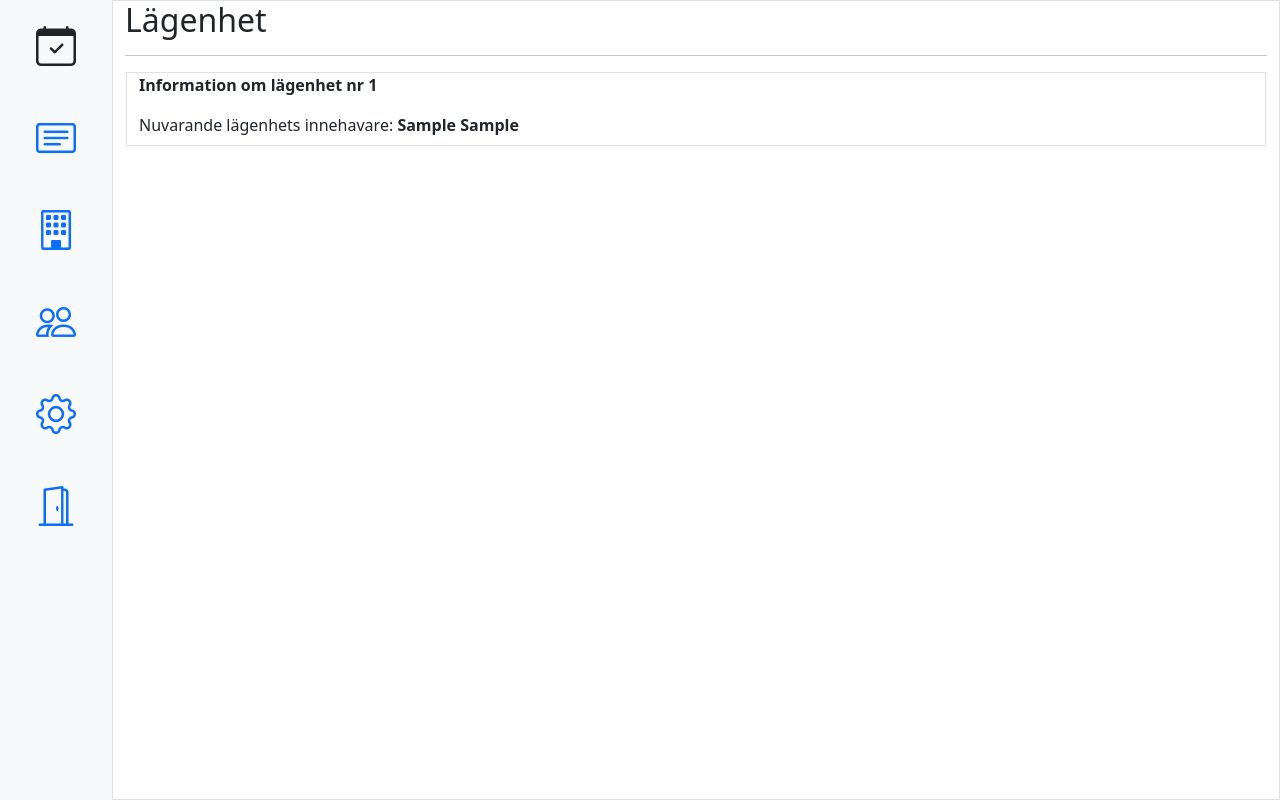
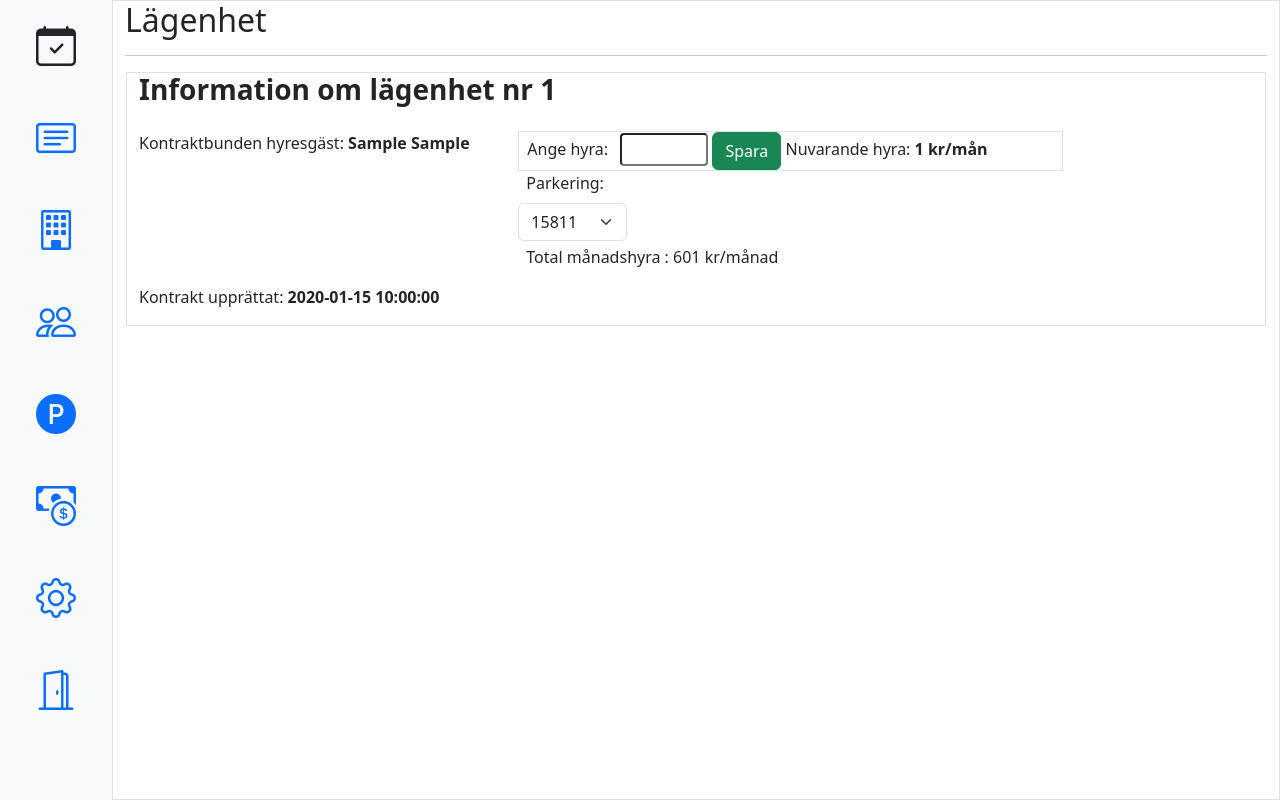
Before and after one commit to aselborn/tidlog, a PHP site: page /lghinfo.php in a window 1280 px wide. Run offline with PHP 8.4, Linux system fonts and the light colour scheme; a user stored in the database is signed in; data comes from the database, SQL or seed files in the repository; both versions use the stored data as it was after the commit; tables that the repository leaves empty hold one stand-in row (values such as "Sample post").

Commit message:
parkering.

```diff
--- a/code/dbmanager.php
+++ b/code/dbmanager.php
@@ -121,6 +121,30 @@
 
             $row = $result->fetch_column();
             return $row;
+        }
+
+        public function add_hyra($lagenhetNo, $hyra, $parkering){
+            $val = 0;
+
+            if ($parkering == 0){
+                $sql = "UPDATE tidlog_lagenhet SET hyra = ? WHERE lagenhet_nr = ?" ;
+                $val = $hyra;
+            } else if ($hyra == 0){
+                $sql = "UPDATE tidlog_lagenhet SET parkering = ? WHERE lagenhet_nr = ?" ;
+                $val =$parkering;
+            }
+
+
+            try{
+                $stmt = $this->connection->prepare($sql);
+
+                $stmt->bind_param("ss",  $val, $lagenhetNo);
+                $stmt->execute();
+                return true;
+            } catch(Exception $th){
+                throw $th;
+            }
+
         }
 
         public function add_lagenhet($fastighetId, $lagenhetNo, $yta)
--- a/code/objLagenhet.php
+++ b/code/objLagenhet.php
@@ -5,6 +5,11 @@
 
         public $lagenhetNo;
         public $innehavare;
+        public $hyra;
+        public $parkering;
+        public $andrahand;
+        public $datumKontrakt;
+
         public function __construct($lghNo){
             $this->lagenhetNo = $lghNo;
             $this->set_information();
@@ -13,12 +18,19 @@
         function set_information(){
             $db = new DbManager();
             //$info = DbManager()->query("select * from tidlog_hyresgaster h inner join tidlog_lagenhet l on h.lagenhet_id = l.lagenhet_id")->fetchAll();
-            $info = $db->query("select * from tidlog_hyresgaster h inner join tidlog_lagenhet l on h.lagenhet_id = l.lagenhet_id where l.lagenhet_nr = ?", array($this->lagenhetNo))->fetchAll();
+            $info = $db->query("select * from tidlog_hyresgaster h inner join tidlog_lagenhet l on h.lagenhet_id = l.lagenhet_id
+                left outer join tidlog_kontrakt k on k.lagenhet_id = l.lagenhet_id
+                left outer join tidlog_parkering p on p.park_id = l.park_id
+                where l.lagenhet_nr = ?", array($this->lagenhetNo))->fetchAll();
 
             //$info =  $this->$db->query ("select * from tidlog_hyresgaster h inner join tidlog_lagenhet l on h.lagenhet_id = l.lagenhet_id")->fetchAll();
 
             foreach ($info as $row) {
                 $this->innehavare = $row["fnamn"] . " " . $row["enamn"];
+                $this->hyra = $row["hyra"] == null ? 0 : $row["hyra"];
+                $this->andrahand = $row["andrahand"] == null ? "0" : $row["andrahand"];
+                $this->datumKontrakt = $row["datum"] == null ? "inte angivet."  : $row["datum"];
+                $this->parkering = $row["avgift"] == null ? 0 : $row["avgift"];
             }
 
 
--- a/db/tidlog_hyresgaster.sql
+++ b/db/tidlog_hyresgaster.sql
@@ -9,3 +9,7 @@ CREATE TABLE `tidlog_hyresgaster` (
   KEY `fk_lagenhet_idx` (`lagenhet_id`),
   CONSTRAINT `fk_lagenhet` FOREIGN KEY (`lagenhet_id`) REFERENCES `tidlog_lagenhet` (`lagenhet_id`)
 ) ENGINE=InnoDB ;
+
+
+ALTER TABLE `tidlog`.`tidlog_hyresgaster`
+ADD COLUMN `andrahand` TINYINT NULL DEFAULT 0 AFTER `epost`;
--- a/hyresgaster.php
+++ b/hyresgaster.php
@@ -75,7 +75,10 @@
 
                                         echo "<tr id='$hyresgastId'><td>" . $namn . "</td>"
                                             . "<td>" . $enamn . "</td>"
-                                            . "<td>" . $lagenhetNo . "</td>"
+                                            . "<td><a href='lghinfo.php?lagenhetNo=" . $lagenhetNo . "'>
+                                            <div style='height:100%;width:100%'>
+                                                " . $lagenhetNo . "
+                                            </div></td>"
                                             . "<td>" . $epost . "</td>"
                                             . "<td>" . $telefon . "</td>"
                                             . "</tr>";
--- /dev/null
+++ b/js/lghinfo.js
@@ -0,0 +1,51 @@
+$(document).ready(function() {
+
+    $("#btnNyHyra").on('click', function(){
+
+        var lagenhetNo = $("#hidlagenhetNo").val();
+        var nyHyra = $("#txtNyHyra").val();
+
+        if (nyHyra === "0" || nyHyra === "" || nyHyra === undefined)
+            return;
+
+        var data = { nameOfFunction : 'add_hyra', lagenhetNo: lagenhetNo, hyra: nyHyra, parkering: 0 };
+
+        $.post("./code/util.php", data, function(response){
+
+            if (response !== ""){
+                if (JSON.parse(response).add_hyra === 'false'){
+                    alert('Kunde inte spara => ' + JSON.parse(response).orsak);
+                    return;
+                }
+
+                window.location.reload();
+            }
+
+        });
+    });
+
+    $("#btnParkering").on('click', function(){
+
+        var lagenhetNo = $("#hidlagenhetNo").val();
+        var park = $("#txtParkering").val();
+
+        if (park === "0" || park === "" || park === undefined)
+            return;
+
+        var data = { nameOfFunction : 'add_hyra', lagenhetNo: lagenhetNo, hyra: 0, parkering: park };
+
+        $.post("./code/util.php", data, function(response){
+
+            if (response !== ""){
+                if (JSON.parse(response).add_hyra === 'false'){
+                    alert('Kunde inte spara => ' + JSON.parse(response).orsak);
+                    return;
+                }
+
+                window.location.reload();
+            }
+
+        });
+    });
+
+})
--- a/lghinfo.php
+++ b/lghinfo.php
@@ -11,6 +11,9 @@
         $lagenhetNo = $_GET['lagenhetNo'];
     }
 
+    $db = new DbManager();
+    $parkeringar = $db->query("select * from tidlog_parkering ")->fetchAll();
+
     $lghInfo = new InfoLagenhet($lagenhetNo);
 
 
@@ -21,21 +24,77 @@
         <title>Lägenhetinformation</title>
     </head>
     <body>
+        <input type="hidden" id="hidlagenhetNo" name="HidLagenhetNo" value="<?php echo $lagenhetNo ?>" >
         <?php include("./pages/sidebar.php") ?>
 
         <div class="col-sm  min-vh-100 border">
             <h2>Lägenhet</h2>
             <hr />
             <div class="container border" >
-                <strong>Information om lägenhet nr <?php echo $lghInfo->lagenhetNo ?></strong>
+                <div class="d-inline-flex">
+                    <h3><strong>Information om lägenhet nr <?php echo $lghInfo->lagenhetNo ?></strong></h3>
+                </div>
+
+                <!--Info om lägenheten-->
+                <div class="row mt-3">
+
+                    <div class="col-4 ">
+                        <label class="form-label">Kontraktbunden hyresgäst:</label>
+                        <label class="form-label"><strong><?php echo $lghInfo->innehavare ?></strong></label>
+                    </div>
+
+                    <!-- <div class="col-4 ">
+                        <label class="form-label">Hyr i andrahand:</label>
+                        <label class="form-label"><strong><?php echo $lghInfo->andrahand ?></strong></label>
+
+                        <input type="button" id="btnAndraHand" class="btn btn-success" value="Spara">
+                    </div> -->
+
+                    <div class="col-6 ">
+
+                        <div class="col border">
+                            <label class="form-label mx-2">Ange hyra: </label>
+                            <input class="form-control-sm" type="number" style="width: 88px;" mx-2 id="txtNyHyra" />
+                            <input type="button" id="btnNyHyra" class="btn btn-success" value="Spara">
+                            <label class="form-label">Nuvarande hyra:</label>
+                            <label class="form-label"><strong><?php echo $lghInfo->hyra . " kr/mån" ?></strong></label>
+                        </div>
+
+
+                            <label class="form-label mx-2">Parkering: </label>
+                            <!-- <input class="form-control-sm" type="number" style="width: 80px;" mx-2 id="txtParkering" /> -->
+
+                            <select id="parkId" class="form-select" name="Parkering" style="width:20%">
+                                <?php
+
+                                    foreach($parkeringar as $row)
+                                    {
+                                        echo "<option value='" .$row["park_id"] ."'>" .$row["parknr"].  "</option>";
+                                    }
+
+                                ?>
+
+                            </select>
 
 
 
-                <div class="row mt-3">
-                    <div class="col-5">
-                        <label class="form-label">Nuvarande lägenhets innehavare:</label>
-                        <label class="form-label"><strong><?php echo $lghInfo->innehavare ?></strong></label>
+                        <div class="col mt-1">
+                            <label class="form-label mx-2">Total månadshyra : <?php echo $lghInfo->hyra + $lghInfo->parkering . " kr/månad" ?></label>
+                        </div>
                     </div>
+                </div>
+
+                <!--Kontraktdetaljer-->
+                <div class="row mt-2">
+                    <div class="col-4 ">
+                        <label class="form-label">Kontrakt upprättat: </label>
+                        <label class="form-label"><strong><?php echo $lghInfo->datumKontrakt ?></strong></label>
+                    </div>
+                </div>
+
+                <!--Renoveringar.-->
+                <div class="row mt-2">
+
                 </div>
 
             </div>
--- a/pages/sidebar.php
+++ b/pages/sidebar.php
@@ -42,6 +42,7 @@
         <script src="./js/report.js"></script>
         <script src="./js/lagenhet.js"></script>
         <script src="./js/hyresgast.js"></script>
+        <script src="./js/lghinfo.js"></script>
     </head>
 
     <div class="container-fluid">
@@ -67,6 +68,20 @@
                             <i class="bi bi-people fs-1"></i>
                         </a>
                     </li>
+
+
+                    <li class="nav-item">
+                        <a href="parking.php" class="nav-link py-3 px-2" title="Parkering" data-bs-toggle="tooltip" data-bs-placement="right" data-bs-original-title="Parkering">
+                            <i class="bi bi-p-circle-fill fs-1"></i>
+                        </a>
+                    </li>
+
+                    <li class="nav-item">
+                        <a href="avisering.php" class="nav-link py-3 px-2" title="Avisering" data-bs-toggle="tooltip" data-bs-placement="right" data-bs-original-title="Avisering">
+                            <i class="bi bi-cash-coin fs-1"></i>
+                        </a>
+                    </li>
+
                     <li>
                         <a href="settings.php" class="nav-link py-3 px-2" title="Inställnigar" data-bs-toggle="tooltip" data-bs-placement="right" data-bs-original-title="inställningar">
                             <i class="bi bi-gear fs-1"></i>
```
Also changed, not shown: avisering.php (added, +36 -0 lines), code/util.php (+24 -0 lines), db/tidlog_kontrakt.sql (added, +21 -0 lines), db/tidlog_lagenhet.sql (+7 -1 lines), db/tidlog_parkering.sql (added, +20 -0 lines), parking.php (added, +56 -0 lines).
